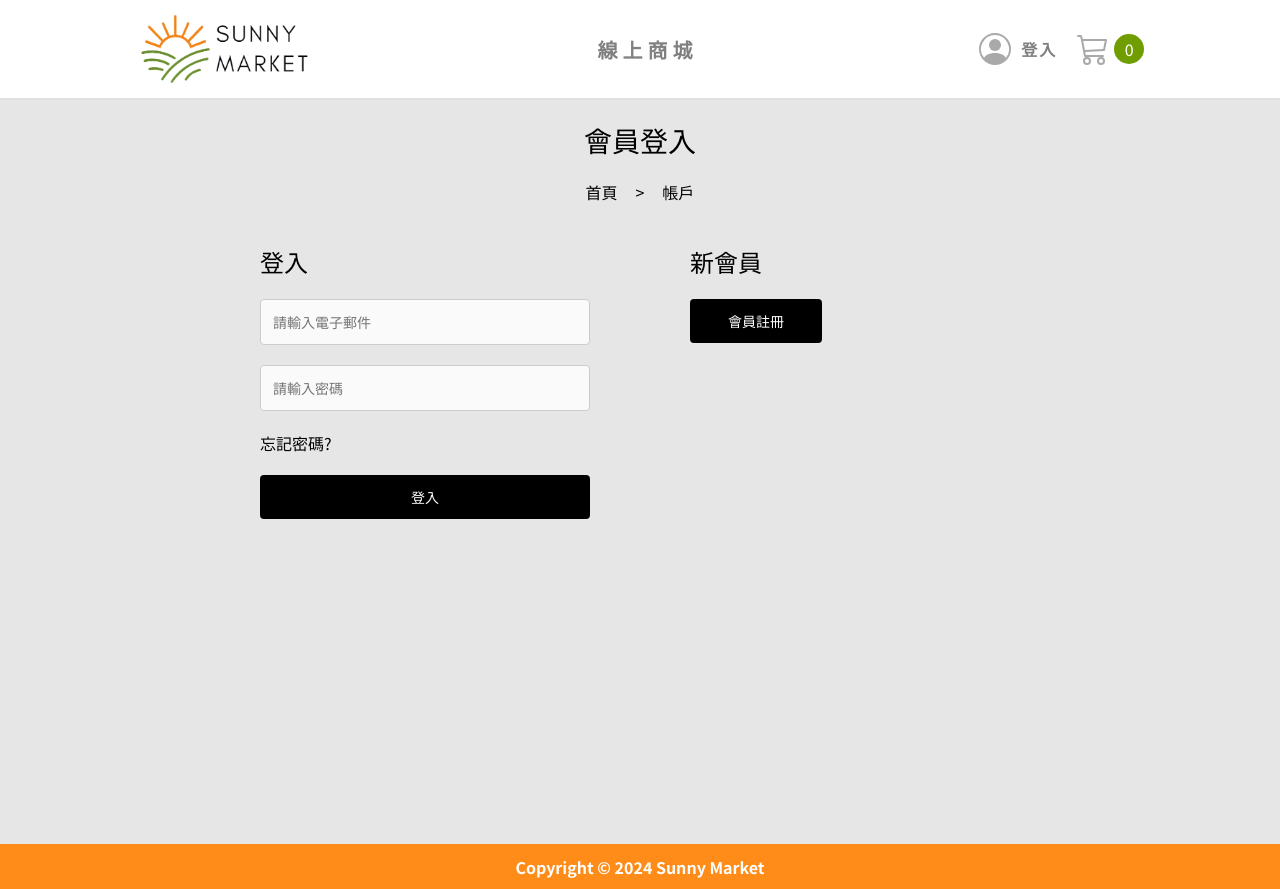
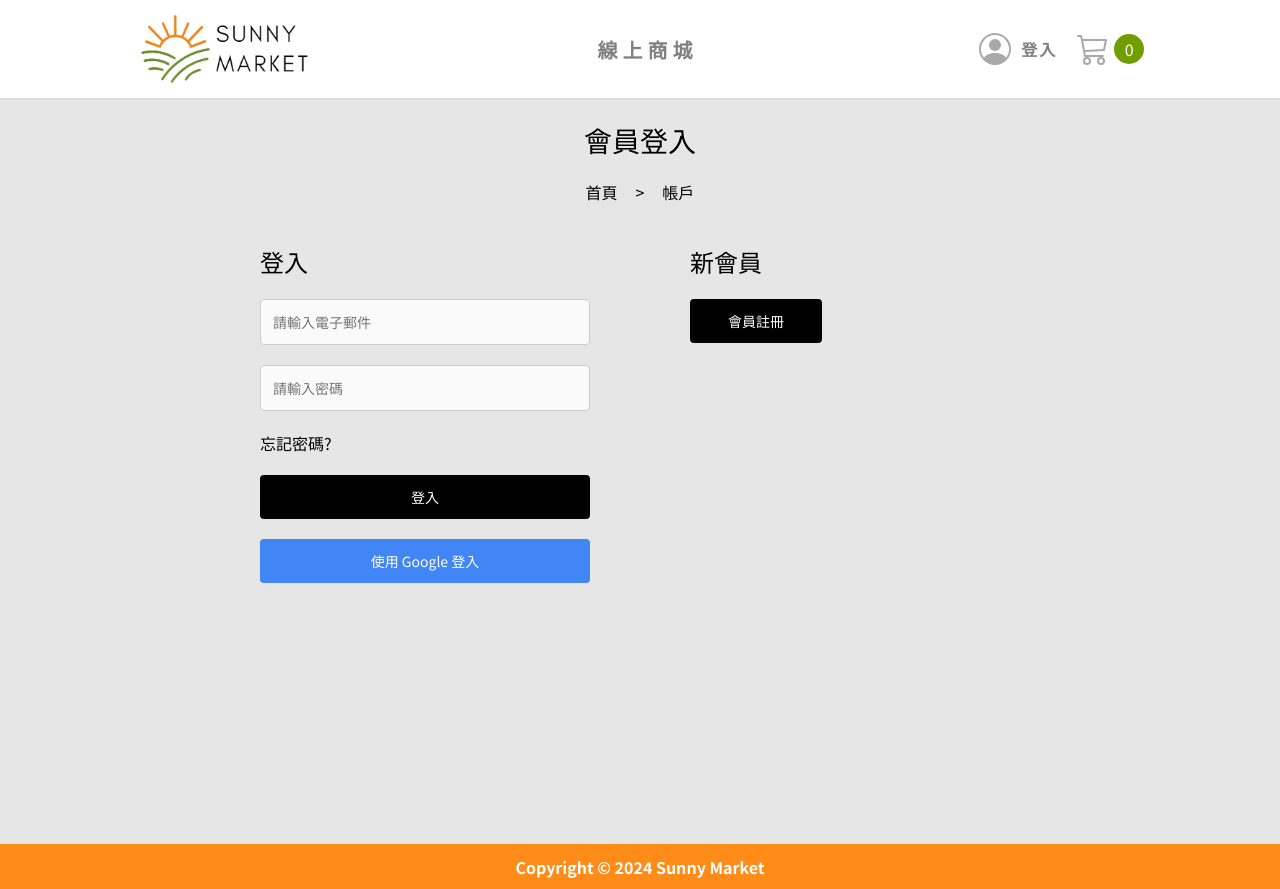
Before and after one commit to dacylin/SunnyMarketFrontend, a Vue app: page /user/Login in a window 1280 px wide. Built offline with nearby package versions, Linux system fonts and the light colour scheme.

Commit message:
add:新增 google 登入按鈕

```diff
--- a/src/views/Login.vue
+++ b/src/views/Login.vue
@@ -1,7 +1,11 @@
 <template>
-<Header />
+  <Header />
   <div class="login-title">會員登入</div>
-  <div class="router-text"><router-link to="/" class="homepage"><span>首頁</span></router-link><span>&nbsp&nbsp&nbsp&nbsp&nbsp>&nbsp&nbsp&nbsp&nbsp&nbsp</span><span>帳戶</span></div>
+  <div class="router-text">
+    <router-link to="/" class="homepage"><span>首頁</span></router-link
+    ><span>&nbsp&nbsp&nbsp&nbsp&nbsp>&nbsp&nbsp&nbsp&nbsp&nbsp</span
+    ><span>帳戶</span>
+  </div>
   <div class="background">
     <div class="login-box">
       <p class="loginMessage">{{ message}}</p>
@@ -29,12 +33,18 @@
         <div class="form-actions">
           <button type="submit">登入</button>
         </div>
-
+        <div class="google-login">
+          <button @click="googleLogin" class="  google-login-button">
+            使用 Google 登入
+          </button>
+        </div>
       </form>
     </div>
     <div class="register-box">
       <div class="register-label">新會員</div>
-      <router-link to = "/user/register" class="registerurl"><div class="register-button">會員註冊</div></router-link>
+      <router-link to="/user/register" class="registerurl"
+        ><div class="register-button">會員註冊</div></router-link
+      >
     </div>
   </div>
   <Footer />
@@ -45,8 +55,8 @@ import { ref, onMounted, reactive } from "vue";
 import { useRouter } from "vue-router";
 import useTokenStore from "@/stores/TokenCheck.js";
 import api from "@/utils/Request.js";
-import Header from "@/components/Header.vue"; // 引入 Header 元件
-import Footer from "@/components/Footer.vue"; // 引入 Footer 元件
+import Header from "@/components/Header.vue";
+import Footer from "@/components/Footer.vue";
 
 const message = ref("");
 
@@ -54,10 +64,12 @@ const loginFrom = ref({
   email: "",
   password: "",
 });
+
 const tokenStore = useTokenStore();
 const router = useRouter();
 
 const getLogin = async () => {
+
   const loginResponse = await api.post("/api/user/login", loginFrom.value);
   if (loginResponse !== null) {
     message.value = loginResponse.message
@@ -67,8 +79,30 @@ const getLogin = async () => {
       setTimeout(() => {
         router.push("/");
       }, 3000);
+  let { data } = await api.post("/api/user/login", loginFrom.value);
+  if (data !== null) {
+    message.value = data.message;
+    tokenStore.token = data.token;
+    router.push("/");
   } else {
     message.value = loginResponse.message;
+  }
+}
+};
+
+const googleLogin = async () => {
+  try {
+    // 使用 Google OAuth 進行驗證（需要提前設定 Google 登入的相關憑證）
+    const { data } = await api.get("/api/user/google-login");
+    if (data.token) {
+      tokenStore.token = data.token;
+      router.push("/");
+    } else {
+      message.value = "Google 登入失敗，請再試一次。";
+    }
+  } catch (error) {
+    console.error("Google 登入失敗:", error);
+    message.value = "Google 登入失敗，請稍後再試。";
   }
 };
 </script>
@@ -83,9 +117,9 @@ const getLogin = async () => {
 }
 
 .router-text {
-    background-color: rgb(230, 230, 230);
-    display: flex;
-    justify-content: center;
+  background-color: rgb(230, 230, 230);
+  display: flex;
+  justify-content: center;
 }
 
 .background {
@@ -183,8 +217,30 @@ const getLogin = async () => {
 
 .registerurl,
 .homepage {
-    text-decoration: none;
-    color:inherit;
+  text-decoration: none;
+  color: inherit;
+}
+
+.google-login {
+  margin-top: 20px;
+}
+
+.google-login-button {
+  padding: 12px;
+  font-size: 14px;
+  border: none;
+  cursor: pointer;
+  border-radius: 4px;
+  width: 100%;
+  background-color: #4285f4;
+  color: white;
+  display: flex;
+  justify-content: center;
+  align-items: center;
+}
+
+.google-login-button:hover {
+  background-color: #357ae8;
 }
 
 .loginMessage{
```
